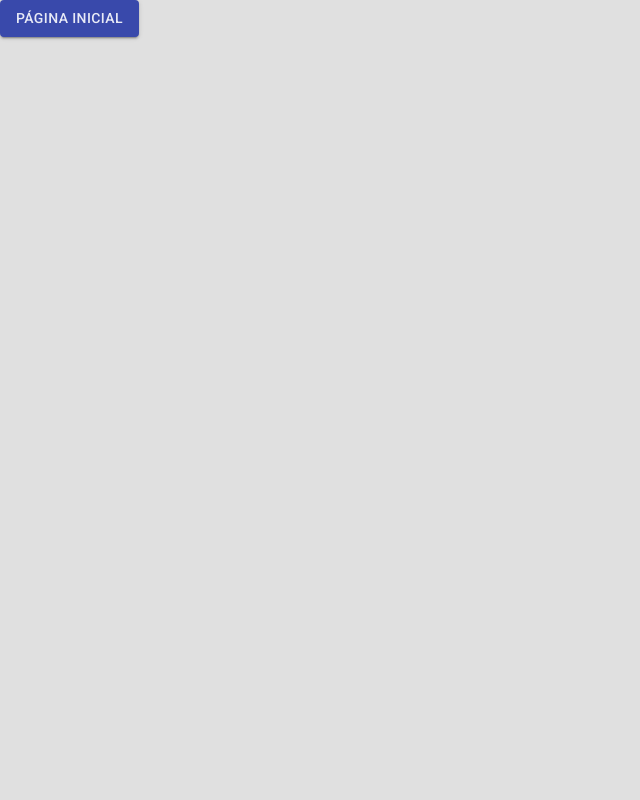
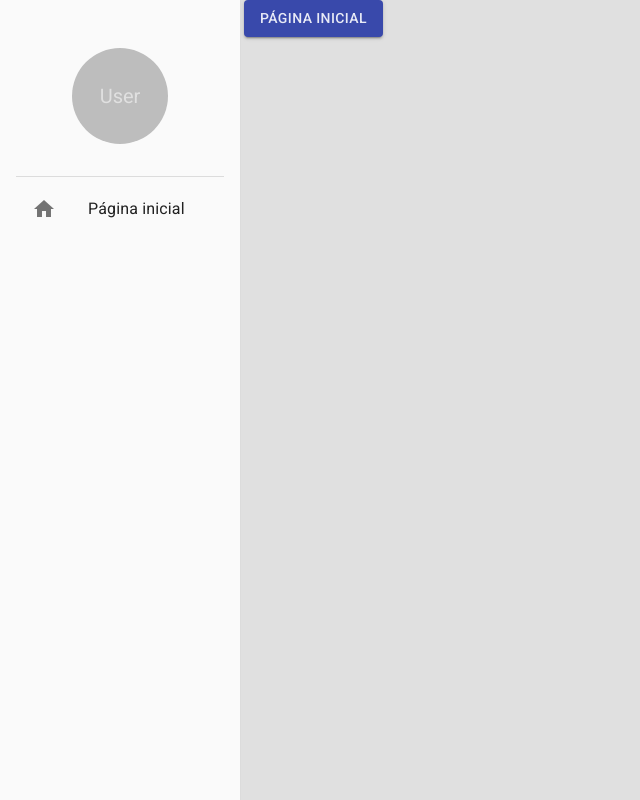
Before and after one commit to MASguilherme/crud-react-com-mui, a React (Create React App) app in the folder crud/: page /pagina-inicial in a window 1280 px wide. Shown: the whole page, without its empty margins (0-640 px from the left). Built offline with nearby package versions, Linux system fonts and the light colour scheme.

Commit message:
configurando barra lateral

```diff
--- a/crud/src/App.tsx
+++ b/crud/src/App.tsx
@@ -2,12 +2,15 @@
 
 import { AppRoutes } from './routes/index';
 import { AppThemeProvider } from './shared/contexts';
+import { MenuLateral } from './shared/components';
 
 export const App = () => {
   return (
     <AppThemeProvider>
       <BrowserRouter>
-        <AppRoutes />
+        <MenuLateral>
+          <AppRoutes />
+        </MenuLateral>
       </BrowserRouter>
     </AppThemeProvider>
   );
--- a/crud/src/shared/components/index.ts
+++ b/crud/src/shared/components/index.ts
@@ -1 +1 @@
-export { };
+export * from './menu-lateral/MenuLateral';
--- a/crud/src/shared/components/menu-lateral/MenuLateral.tsx
+++ b/crud/src/shared/components/menu-lateral/MenuLateral.tsx
@@ -1,12 +1,48 @@
-import { Drawer } from '@mui/material';
+import { Drawer, useTheme, Avatar, Divider, List, ListItemButton, ListItemText, Icon, ListItemIcon } from '@mui/material';
+import { Box } from '@mui/system';
 
+interface MenuLateralProps {
+  children: React.ReactNode;
+}
+export const MenuLateral: React.FC<MenuLateralProps> = ({ children }) => {
 
-export const MenuLateral = () => {
-    return (
-        <>
-            <Drawer>
+  const theme = useTheme();
 
-            </Drawer>
-        </>
-    );
+  return (
+    <>
+      <Drawer variant='permanent'>
+        <Box width={theme.spacing(26)} height='100%'
+          padding={theme.spacing(2)} display='flex' flexDirection='column'>
+
+          <Box width='100%' height={theme.spacing(20)}
+            display='flex' alignItems='center'
+            justifyContent='center'>
+
+            <Avatar
+              sx={{ width: theme.spacing(12), height: theme.spacing(12) }}>
+              User
+            </Avatar>
+
+          </Box>
+
+          <Divider />
+
+          <Box flex='1'>
+            <List component='nav'>
+              <ListItemButton>
+                <ListItemIcon>
+                  <Icon>home</Icon>
+                </ListItemIcon>
+                <ListItemText primary='Página inicial' />
+              </ListItemButton>
+            </List>
+          </Box>
+
+        </Box>
+      </Drawer>
+      <Box height='100vh' marginLeft={theme.spacing(30.5)}>
+        {children}
+      </Box>
+    </>
+  );
 };
--- a/crud/src/shared/contexts/ThemeContext.tsx
+++ b/crud/src/shared/contexts/ThemeContext.tsx
@@ -24,9 +24,7 @@
   return useContext(ThemeContext);
 };
 
-export const AppThemeProvider: React.FC<ThemeProviderProps> = ({
-    children,
-}) => {
+export const AppThemeProvider: React.FC<ThemeProviderProps> = ({ children }) => {
   const [themeName, setThemeName] = useState<'light' | 'dark'>('light');
 
   const toggleTheme = useCallback(() => {
```
Also changed, not shown: crud/.eslintrc.json. Lines whose indentation alone changed are shown as unchanged.
